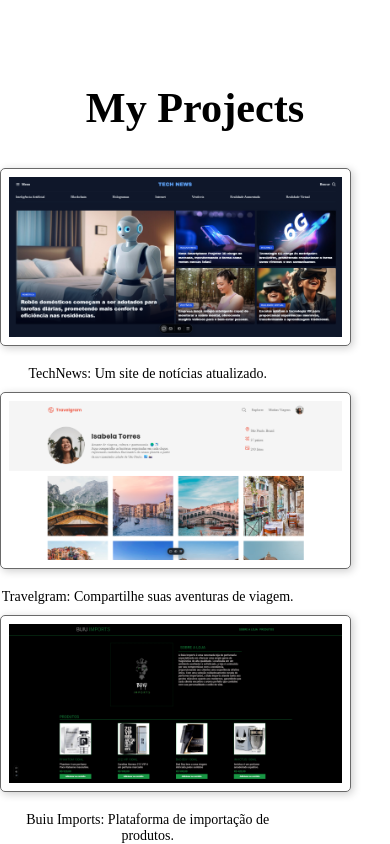
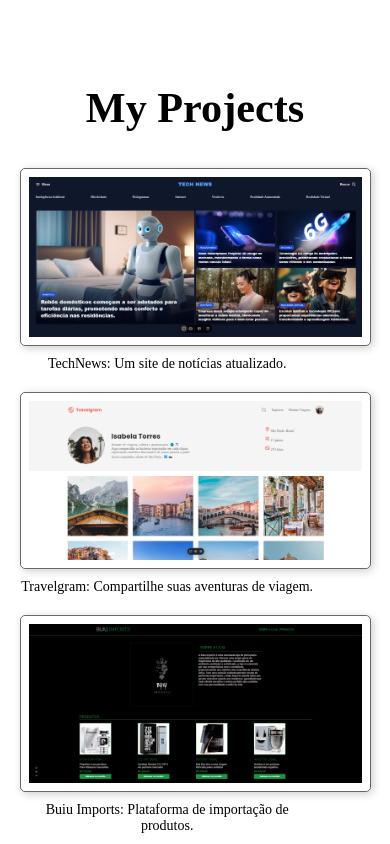
Before and after one commit to jotahubb/Portfolio-dev, a plain HTML site: page index.html in a window 390 px wide. Shown: the part 976-1820 px from the top of the page. Drawn offline with Linux system fonts and the light colour scheme.

Commit message:
centralizing projects

```diff
--- a/styles/project.css
+++ b/styles/project.css
@@ -47,17 +47,21 @@
 
 @media (max-width: 480px) {
   #project {
-    height: auto;
     padding: 20px;
   }
+
+  div {
+    flex-direction: column; /* Empilha as imagens verticalmente */
+  }
+
+  a {
+    width: 90%; /* Faz o link ocupar 90% da largura no mobile */
+    margin: 10px auto; /* Centraliza o link */
+  }
+
   img {
-    width: 90%;
+    width: 100%; /* A imagem ocupa a largura total do link */
     height: auto;
-    margin: 10px 0;
-    margin-right: 0;
-  }
-  a{
-    margin: 0;
   }
 }
 }
```
